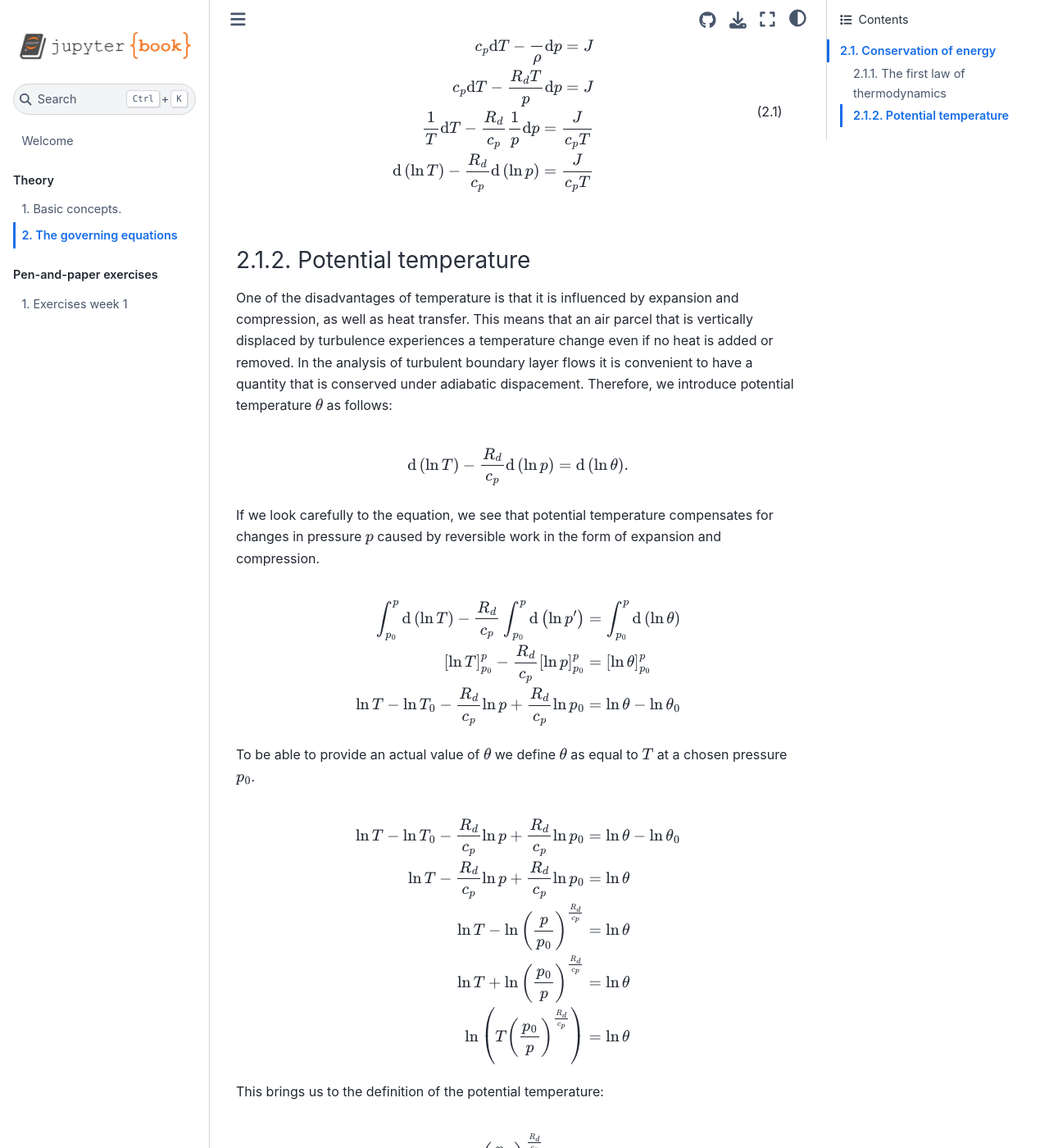
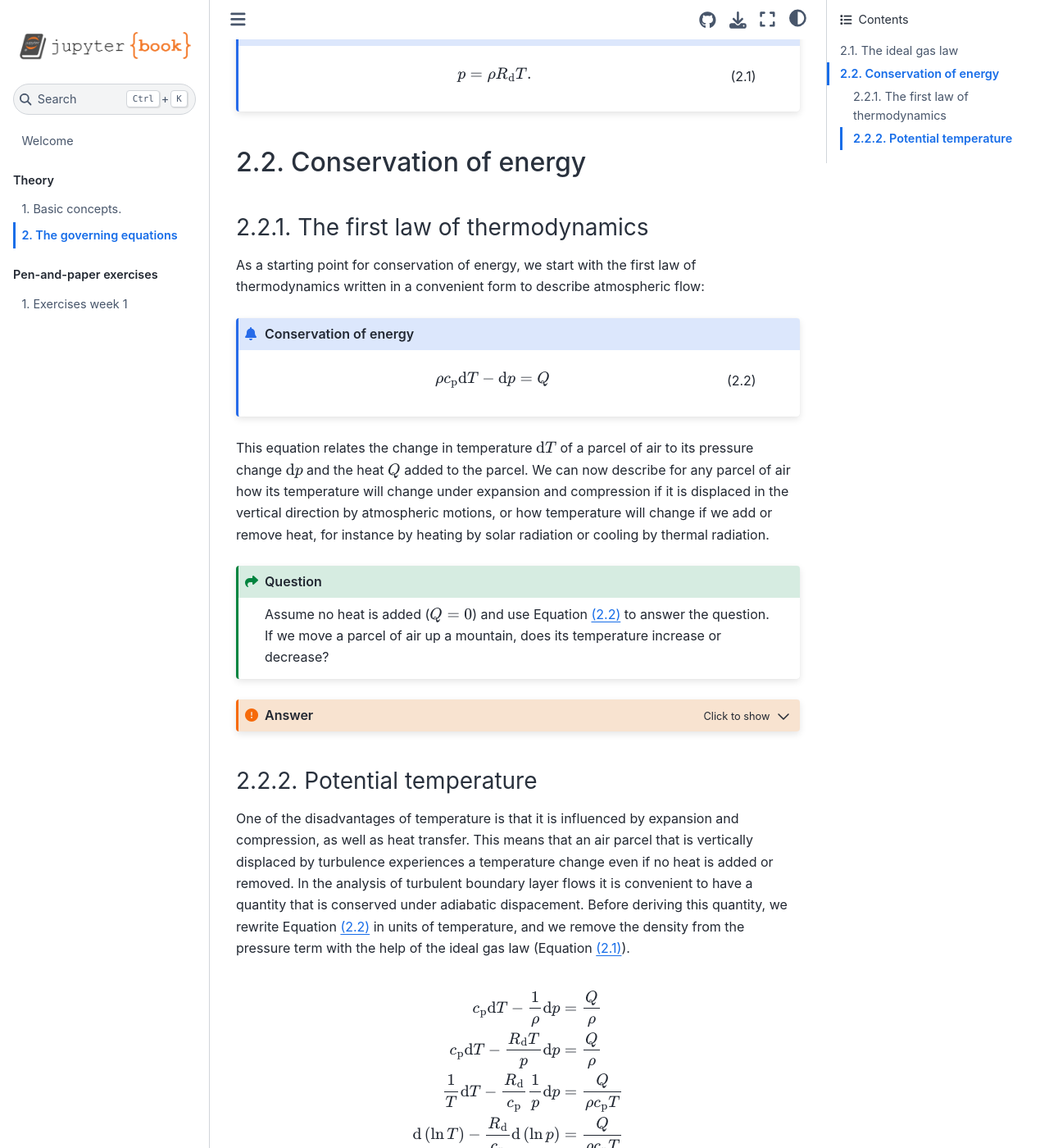
Before and after one commit to boundary-layer-meteo/boundary-layer-meteo.github.io, a Jupyter Book: the page built from governing_equations.md, in a window 1280 px wide and 1400 px high, scrolled down 321 px. Shown: the whole window at 82% size. Built offline with Jupyter Book 1.0.4 settings and Sphinx 7.4.7 and the Sphinx Book theme 1.1.4, drawn with Linux system fonts in a browser that asks for light colours; some of the changed text lies outside the part shown.

Commit message:
Added potential temperature derivation.

````diff
--- a/governing_equations.md
+++ b/governing_equations.md
@@ -1,44 +1,82 @@
+$\def\cp{c_\textrm{p}}$
+$\def\Rd{R_\textrm{d}}$
+
 # The governing equations
+## The ideal gas law
+We assume that the air in the atmospheric boundary layer behaves as an ideal gas, in which pressure $p$, density $\rho$ and the gas constant for dry air $\Rd$ are related as:
+
+```{admonition} Ideal gas law
+$$
+p = \rho \Rd T.
+$$ (ideal_gas_law)
+```
+
 
 ## Conservation of energy
 ### The first law of thermodynamics
-The first law of thermodynamics {eq}`first_law`.
+As a starting point for conservation of energy, we start with the first law of thermodynamics written in a convenient form to describe atmospheric flow:
+
+```{admonition} Conservation of energy
+$$
+\rho \cp \mathrm{d}T - \mathrm{d}p = Q
+$$ (first_law)
+```
+
+This equation relates the change in temperature $\mathrm{d}T$ of a parcel of air to its pressure change $\mathrm{d}p$ and the heat $Q$ added to the parcel. We can now describe for any parcel of air how its temperature will change under expansion and compression if it is displaced in the vertical direction by atmospheric motions, or how temperature will change if we add or remove heat, for instance by heating by solar radiation or cooling by thermal radiation.
+
+```{admonition} Question
+:class: seealso
+Assume no heat is added ($Q = 0$) and use Equation {eq}`first_law` to answer the question. If we move a parcel of air up a mountain, does its temperature increase or decrease?
+```
+
+```{admonition} Answer
+:class: important, dropdown
+If $Q$ equals zero, then $\rho \cp \mathrm{d}T = \mathrm{d}p$. Therefore, if we move up a mountain and pressure decreases ($dp < 0$), temperature change $dT$ must be smaller than 0 as well. Temperature thus decreases.
+```
+
+### Potential temperature
+One of the disadvantages of temperature is that it is influenced by expansion and compression, as well as heat transfer. This means that an air parcel that is vertically displaced by turbulence experiences a temperature change even if no heat is added or removed. In the analysis of turbulent boundary layer flows it is convenient to have a quantity that is conserved under adiabatic dispacement. Before deriving this quantity, we rewrite Equation {eq}`first_law` in units of temperature, and we remove the density from the pressure term with the help of the ideal gas law (Equation {eq}`ideal_gas_law`).
 
 $$
-c_p \mathrm{d}T - \dfrac{1}{\rho} \mathrm{d}p = J \\
-c_p \mathrm{d}T - \dfrac{R_d T}{p} \mathrm{d}p = J \\
-\dfrac{1}{T} \mathrm{d}T - \dfrac{R_d}{c_p}\dfrac{1}{p} \mathrm{d}p = \frac{J}{c_p T} \\
-\mathrm{d} \left( \ln T \right) - \dfrac{R_d}{c_p} \mathrm{d}\left( \ln p \right) = \frac{J}{c_p T}
-$$ (first_law)
+\cp \mathrm{d}T - \dfrac{1}{\rho} \mathrm{d}p &= \dfrac{Q}{\rho} \\
+\cp \mathrm{d}T - \dfrac{\Rd T}{p} \mathrm{d}p &= \dfrac{Q}{\rho} \\
+\dfrac{1}{T} \mathrm{d}T - \dfrac{\Rd}{\cp}\dfrac{1}{p} \mathrm{d}p &= \frac{Q}{\rho \cp T} \\
+\mathrm{d} \left( \ln T \right) - \dfrac{\Rd}{\cp} \mathrm{d}\left( \ln p \right) &= \frac{Q}{\rho \cp T}
+$$
 
-### Potential temperature
-One of the disadvantages of temperature is that it is influenced by expansion and compression, as well as heat transfer. This means that an air parcel that is vertically displaced by turbulence experiences a temperature change even if no heat is added or removed. In the analysis of turbulent boundary layer flows it is convenient to have a quantity that is conserved under adiabatic dispacement. Therefore, we introduce potential temperature $\theta$ as follows:
+Now we can introduce our new quantity potential temperature $\theta$ as follows.
 
 $$
-\mathrm{d} \left( \ln T \right) - \dfrac{R_d}{c_p} \mathrm{d}\left( \ln p \right) = \mathrm{d} \left( \ln \theta \right).
+\mathrm{d} \left( \ln T \right) - \dfrac{\Rd}{\cp} \mathrm{d}\left( \ln p \right) = \mathrm{d} \left( \ln \theta \right).
 $$
 
-If we look carefully to the equation, we see that potential temperature compensates for changes in pressure $p$ caused by reversible work in the form of expansion and compression.
+If we look carefully to the equation, we have chosen potential temperature $\theta$ such that it compensates for changes in pressure $p$ caused by displacement, which is what we intended. We can now work towards a definition of potential temperature $\theta$, where we integrate from some chosen reference pressure $p_0$ to the actual pressure $p$ at which we need to know the potential temperature.
 
 $$
-\int_{p_0}^p \mathrm{d} \left( \ln T \right) - \dfrac{R_d}{c_p} \int_{p_0}^p \mathrm{d}\left( \ln p^\prime \right) &= \int_{p_0}^p \mathrm{d} \left( \ln \theta \right) \\
+\int_{p_0}^p \mathrm{d} \left( \ln T \right) - \dfrac{\Rd}{\cp} \int_{p_0}^p \mathrm{d}\left( \ln p^\prime \right) &= \int_{p_0}^p \mathrm{d} \left( \ln \theta \right) \\
 
-\left[ \ln T \right]_{p_{0}}^p - \dfrac{R_d}{c_p} \left[ \ln p \right]_{p_{0}}^p &= \left[ \ln \theta \right]_{p_{0}}^p \\
-\ln T - \ln T_0  - \dfrac{R_d}{c_p} \ln p + \dfrac{R_d}{c_p} \ln p_0 &= \ln \theta - \ln \theta_0
+\left[ \ln T \right]_{p_{0}}^p - \dfrac{\Rd}{\cp} \left[ \ln p \right]_{p_{0}}^p &= \left[ \ln \theta \right]_{p_{0}}^p \\
+\ln T - \ln T_0  - \dfrac{\Rd}{\cp} \ln p + \dfrac{\Rd}{\cp} \ln p_0 &= \ln \theta - \ln \theta_0
 $$
 
-To be able to provide an actual value of $\theta$ we define $\theta$ as equal to $T$ at a chosen pressure $p_0$.
+To be able to provide an actual value of $\theta$ we define $\theta$ to be equal to $T$ at pressure $p_0$, thus mathematically $\theta_0 = T_0$. With this choice we can cancel two terms in the equation:
 
 $$
-\ln T - \ln T_0  - \dfrac{R_d}{c_p} \ln p + \dfrac{R_d}{c_p} \ln p_0 &= \ln \theta - \ln \theta_0 \\
-\ln T - \dfrac{R_d}{c_p} \ln p + \dfrac{R_d}{c_p} \ln p_0 &= \ln \theta \\
-\ln T - \ln \left( \dfrac{p}{p_0}\right)^\frac{R_d}{c_p} &= \ln \theta \\
-\ln T + \ln \left( \dfrac{p_0}{p}\right)^\frac{R_d}{c_p} &= \ln \theta \\
-\ln \left( T \left( \dfrac{p_0}{p}\right)^\frac{R_d}{c_p} \right) &= \ln \theta
+\ln T - \ln T_0  - \dfrac{\Rd}{\cp} \ln p + \dfrac{\Rd}{\cp} \ln p_0 &= \ln \theta - \ln \theta_0 \\
+\ln T - \dfrac{\Rd}{\cp} \ln p + \dfrac{\Rd}{\cp} \ln p_0 &= \ln \theta \\
+\ln T - \ln \left( \dfrac{p}{p_0}\right)^\frac{\Rd}{\cp} &= \ln \theta \\
+\ln T + \ln \left( \dfrac{p_0}{p}\right)^\frac{\Rd}{\cp} &= \ln \theta \\
+\ln \left( T \left( \dfrac{p_0}{p}\right)^\frac{\Rd}{\cp} \right) &= \ln \theta
 $$
 
 This brings us to the definition of the potential temperature:
 
+```{admonition} Potential temperature
 $$
-\theta \equiv T \left( \dfrac{p_0}{p}\right)^\frac{R_d}{c_p}
+\theta \equiv T \left( \dfrac{p_0}{p}\right)^\frac{\Rd}{\cp}
 $$ (pot_temp)
+```
+
+The last question to answer is what to chose for the value of $p_0$. Generally, we use the $1 \cdot 10^5$ as the value, which means that at sea level pressure the absolute temperature $T$ and potential temperaure $\theta$ are very close together. Following this logics, an intuitive way of defining potential temperature is:
+
+> _Potential temperature $\theta$ is the temperature of a parcel of air if it is adiabatically (thus no heat added or removed) transported back to the surface._
````
